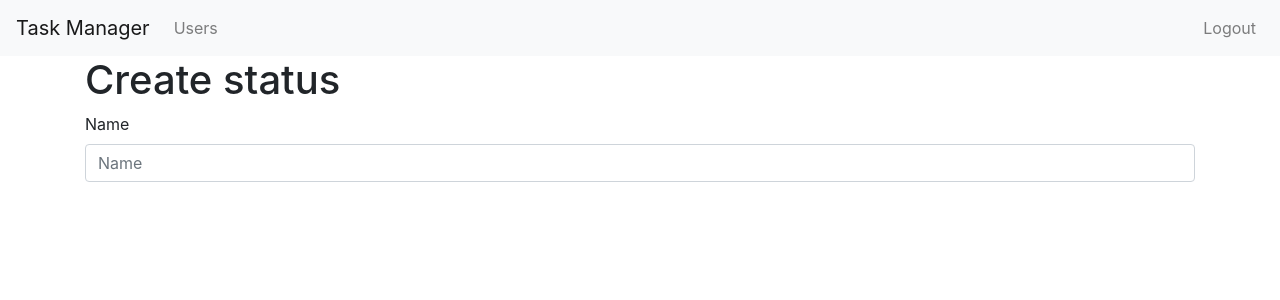
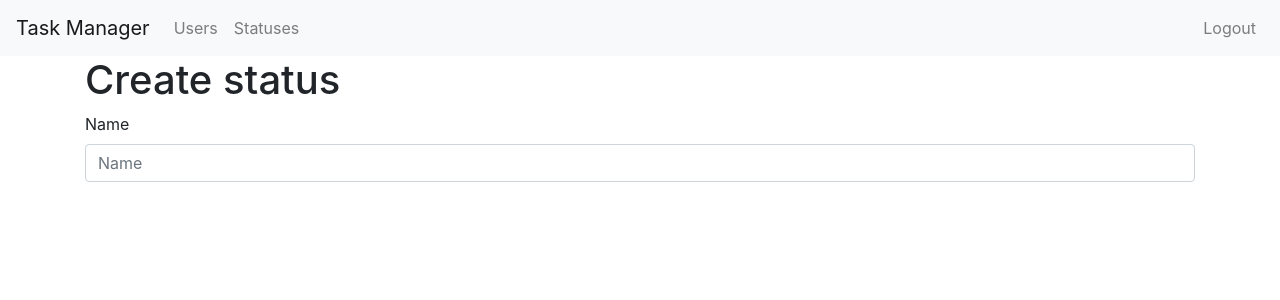
Before and after one commit to ikievite/python-project-lvl4, a Django app: page /statuses/create/ in a window 1280 px wide. Shown: the top 300 px of the page. Run offline with Django 3.2, Linux system fonts and the light colour scheme; the visitor is signed in with stand-in values (Sample User, id 1); some libraries are stand-ins or nearby versions.

Commit message:
added nav button `Statuses`

```diff
--- a/tasks/templates/tasks/base.html
+++ b/tasks/templates/tasks/base.html
@@ -22,7 +22,12 @@
                 <ul class="navbar-nav mr-auto">
                     <li class="nav-item">
                         <a class="nav-link" href="{% url 'users' %}">{% trans "Users" %}</a>
-                    </li>
+		    </li>
+		    {% if user.is_authenticated %}
+                      <li class="nav-item">
+                        <a class="nav-link" href="{% url 'statuses' %}">{% trans "Statuses" %}</a>
+                      </li>
+                    {% endif %}
                 </ul>
                 <ul class="navbar-nav">
                   {% if user.is_authenticated %}
```
